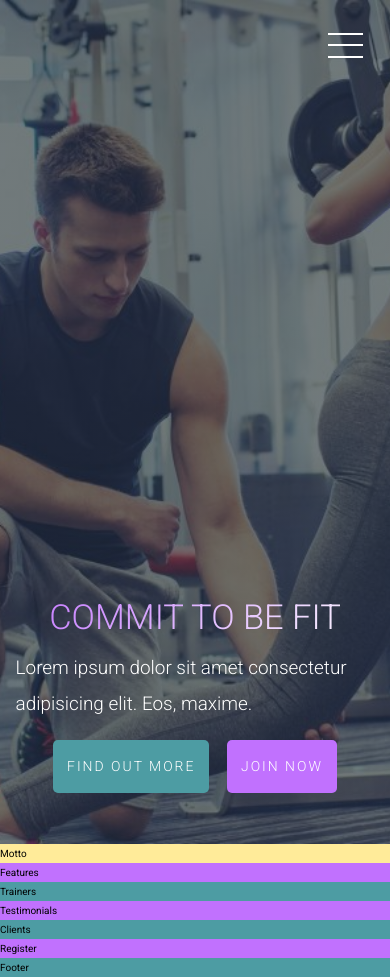
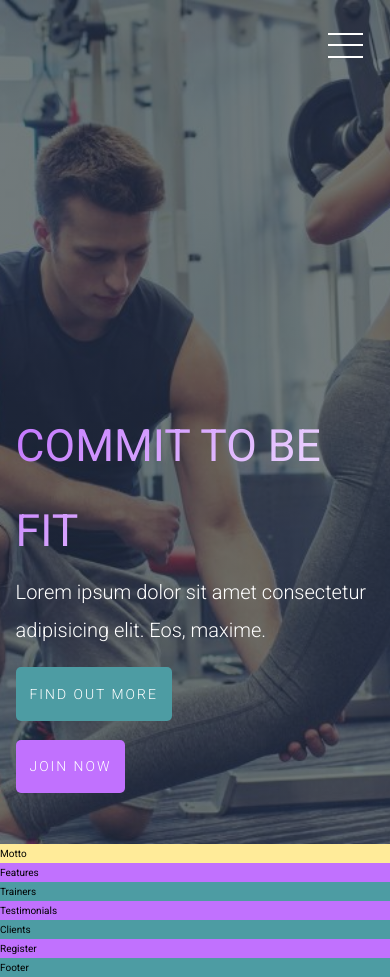
Before and after one commit to joepasss/sass_study, a React (Create React App) app in the folder gym/: page / in a window 390 px wide. Built offline with nearby package versions, Linux system fonts and the light colour scheme.

Commit message:
Add media qurey for responsiveness

```diff
--- a/gym/src/sections/showcase/_showcase.scss
+++ b/gym/src/sections/showcase/_showcase.scss
@@ -106,4 +106,60 @@
       }
     }
   }
+
+  // 800px Mark Break Point
+  @include media-tablet {
+    &__content {
+      &--title {
+        text-align: left;
+      }
+
+      &--links {
+        justify-content: flex-start;
+      }
+    }
+  }
+
+  // 600px Mark Break Point
+  @include media-medium {
+    padding: 4rem;
+
+    &__content {
+      &--title {
+        font-size: font-size(xlarge);
+        font-weight: font-weight(regular);
+      }
+
+      &--para {
+        font-size: 2rem;
+      }
+
+      &--links {
+        a:link,
+        a:visited {
+          font-size: font-size(small);
+        }
+      }
+    }
+  }
+
+  //400px Mark Break Point
+  @include media-small {
+    &__content {
+      &--links {
+        flex-direction: column;
+        align-items: flex-start;
+
+        a:link,
+        a:visited {
+          display: inline-block;
+        }
+
+        a:link:first-child,
+        a:visited:first-child {
+          margin-bottom: 5vw;
+        }
+      }
+    }
+  }
 }
--- a/gym/src/styles/_variables.scss
+++ b/gym/src/styles/_variables.scss
@@ -74,6 +74,8 @@ $font-sizes: (
 $break-points: (
   'desktop': 1300px,
   'tablet': 800px,
+  'medium': 600px,
+  'small': 400px,
 );
 
 @function break-point($break-point-limit) {
--- a/gym/src/styles/main-style.scss
+++ b/gym/src/styles/main-style.scss
@@ -8,6 +8,20 @@
 // 800px Mark Break Point
 @mixin media-tablet {
   @media screen and (max-width: break-point(tablet)) {
+    @content;
+  }
+}
+
+// 600px Mark Break Point
+@mixin media-medium {
+  @media screen and (max-width: break-point(medium)) {
+    @content;
+  }
+}
+
+// 400px Mark Break Point
+@mixin media-small {
+  @media screen and (max-width: break-point(small)) {
     @content;
   }
 }
```
